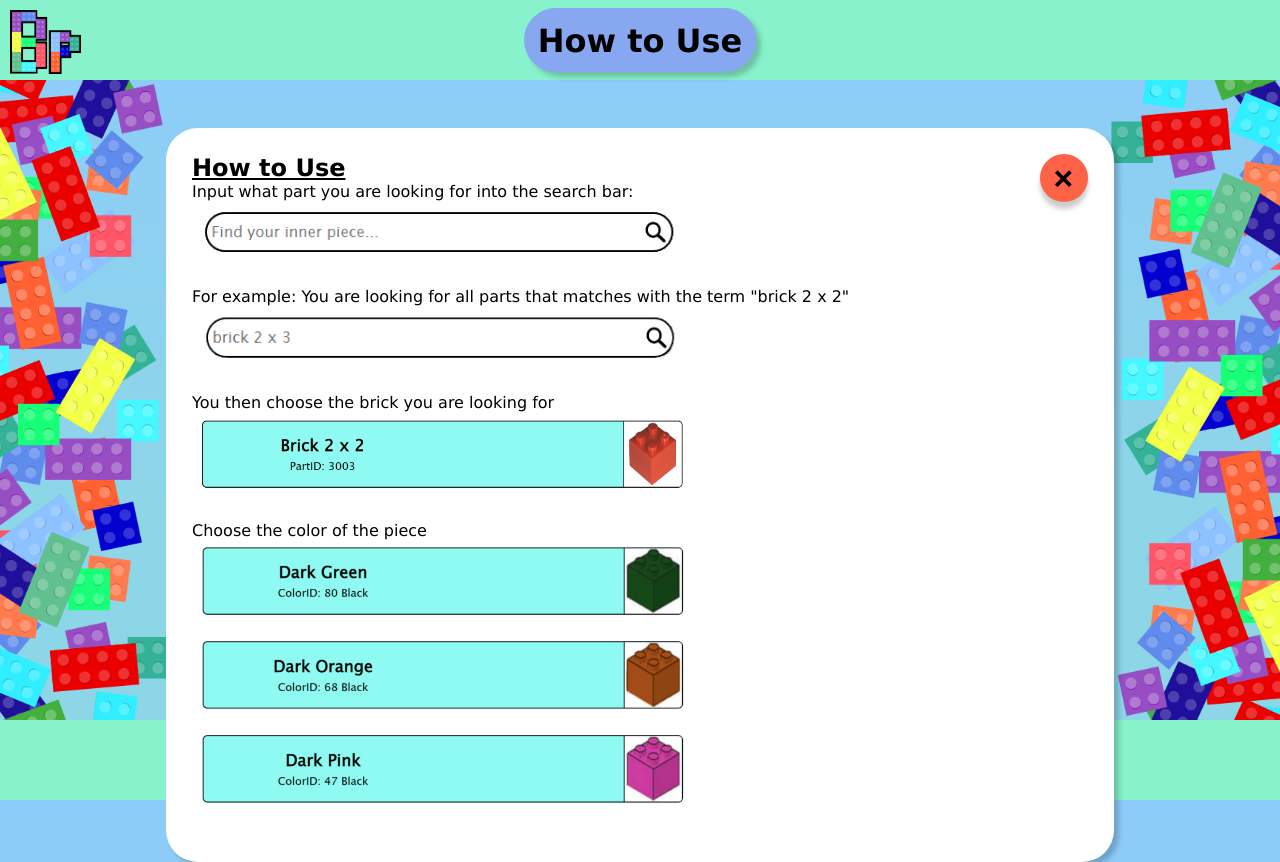
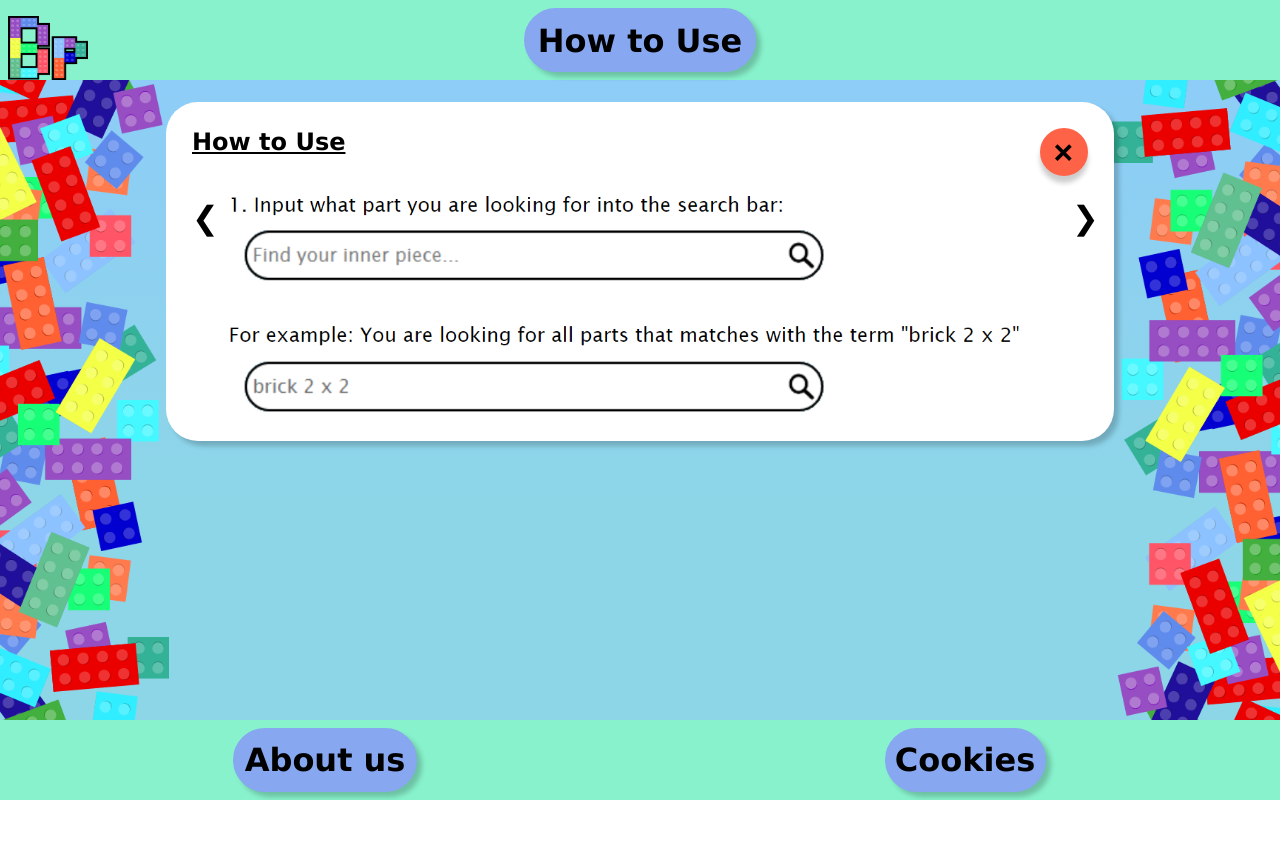
Before and after one commit to SamuelHellqvist/tnmk30_lego, a PHP site: page /index.php in a window 1280 px wide, after a click on "How to Use"; the page is wider, and only the part inside the window is pictured. After the commit the page ends 800 px from the top of that part, so only its background shows below. Run offline with PHP 8.4, Linux system fonts and the light colour scheme.

Commit message:
Liute småfix
fixat en slide till how to use, fixat bilden i hot wo use, fixat top button till en pil

```diff
--- a/head.txt
+++ b/head.txt
@@ -5,7 +5,8 @@
     <meta charset="UTF-8">
     <meta http-equiv="X-UA-Compatible" content="IE=edge">
     <meta name="viewport" content="width=device-width, initial-scale=1.0">
-    <title>Document</title>
+    <title>Baseplate</title>
+    <link rel="icon" href="images/logoIcon.ico"/>
     <link rel="stylesheet" href="style.css">
     <script src="script.js" defer></script>
 </head>
--- a/howToUse.txt
+++ b/howToUse.txt
@@ -1,13 +1,14 @@
 <h2><strong><u>How to Use</u></strong></h2>
-<p>Input what part you are looking for into the search bar:</p>
-<p><img src="images/input.PNG" class="howToUseImg" alt="Empty searchbar"></p>
 <p>&nbsp;</p>
-<p>For example: You are looking for all parts that matches with the term "brick 2 x 2"</p>
-<p><img src="images/example.PNG" class="howToUseImg" alt="Example search: &ldquo;brick 2 x 3&rdquo;"></p>
 <p>&nbsp;</p>
-<p>You then choose the brick you are looking for</p>
-<p><img src="images/chooseBrick.png" class="howToUseImg" alt="Choose brick: &ldquo;brick 2 x 2&rdquo;"></p>
-<p>&nbsp;</p>
-<p>Choose the color of the piece</p>
-<p><img src="images/chooseColor.png" class="howToUseImg" alt="Choose color: &ldquo;brick 2 x 2&rdquo;"></p>
-<p>&nbsp;</p>
+<div id="slideSection">
+    <button class="slide-button" onclick="plusDivs(-1)">&#10094;</button>
+
+    <img class="mySlides" src="images/oneInput.PNG">
+    <p>&nbsp;</p>
+    <img class="mySlides" src="images/twoChoosePart.PNG">
+    <p>&nbsp;</p>
+    <img class="mySlides" src="images/threeChooseColor.PNG">
+
+    <button class="slide-button" onclick="plusDivs(+1)">&#10095;</button>
+</div>
--- a/index.php
+++ b/index.php
@@ -6,7 +6,8 @@
         <meta charset="UTF-8">
         <meta http-equiv="X-UA-Compatible" content="IE=edge">
         <meta name="viewport" content="width=device-width, initial-scale=1.0">
-        <title>Huvudsida</title>
+        <title>Baseplate</title>
+        <link rel="icon" href="images/logoIcon.ico"/>
         <link rel="stylesheet" href="style.css">
         <script src="script.js" defer></script>
     </head>
@@ -29,7 +30,6 @@
                 <button onclick="closePopup(howToUsePopup)" class="closeBtn">+</button>
                 <?php include("howToUse.txt"); ?>
             </article>
-
             <article class="popuptext" id="aboutUsPopup">
                 <button onclick="closePopup(aboutUsPopup)" class="closeBtn">+</button>
                 <?php include("aboutUs.txt"); ?>
@@ -56,6 +56,8 @@
             </form>
         </div>
 
+    <button id="topBtn" title="go to top">Top</button>
+
         <footer>
             <div class="popup" onclick="popupFunction(aboutUsPopup)">
                 <button id="about" >About us</button>
--- a/script.js
+++ b/script.js
@@ -49,3 +49,23 @@ function topFunction() {
 }
 
 topbutton.addEventListener("click", topFunction);
+
+
+/*NOTE This scirpt originates from w3schools.com NOTE*/
+var slideIndex = 1;
+showDivs(slideIndex);
+
+function plusDivs(n) {
+  showDivs(slideIndex += n);
+}
+
+function showDivs(n) {
+  var i;
+  var x = document.getElementsByClassName("mySlides");
+  if (n > x.length) {slideIndex = 1}
+  if (n < 1) {slideIndex = x.length} ;
+  for (i = 0; i < x.length; i++) {
+    x[i].style.display = "none";
+  }
+  x[slideIndex-1].style.display = "block";
+}
--- a/search.php
+++ b/search.php
@@ -120,7 +120,7 @@ if($count === 0){
 
 ?>
 <!-- lägger till top-knappen -->
-<button id="topBtn" title="go to top">Top</button>
+<button id="topBtn" title="go to top">➜</button>
 
 </body>
 
--- a/style.css
+++ b/style.css
@@ -65,18 +65,18 @@ footer{
 
 
 /* --- Bilder --- */
-.howToUseImg{
-    width: 500px;
-    max-width: 100%;
-
+.mySlides{
+    max-width: 90%;
+    justify-self: center;
 }
 
 #logo_header {
     position: absolute;
     left: 0;
-    height: 80%;
-    padding: 0.75vw;
-    top:0%;
+    height: 4rem;
+    padding: 0.5rem;
+    top:0.5rem;
+    width: 5rem;
 }
 
 #search_image {
@@ -150,12 +150,18 @@ input{
     z-index: 1;
     background-color: white;
     position: absolute;
-    top: 10vw;
+    top: 8vw;
     justify-self: center;
     padding: 2%;
     box-shadow:  5px 5px 5px rgba(0, 0, 0, 0.2);
 }
 
+#slideSection{
+display: flex;
+flex-direction: row;
+justify-content: space-between;
+
+}
 
 /* --- Alla knappar --- */
 /* Centrar knapp vertikalt i header*/
@@ -199,6 +205,23 @@ button{
     margin-right: 5vw;
     font-weight: bold;
     padding: 0%;
+}
+.slide-button{
+    background-color: transparent;
+    border: none;
+    box-shadow: none;
+    padding: 0%;
+    width: 1rem;
+    height: 1rem;
+}
+#slide-buttons{
+    text-align: center;
+}
+
+.slide-button:hover{
+    border: none;
+    box-shadow: none;
+    color: var(--tourqoise);
 }
 
 #about {
@@ -280,12 +303,16 @@ button:active{
     background-color: tomato; /* Set a background color */
     color: black; /* Text color */
     cursor: pointer; /* Add a mouse pointer on hover */
-    font-size: 1.5rem;
+    font-size: 2rem;
     display: none;
-    padding: 0.5%  1% 0.5% 1%;
+    padding: 0%;
     border-radius: 20rem;
     border: solid tomato;
-    font-weight: bold;
+    font-weight: bolder;
+    height: 2rem;
+    width: 3rem;
+    transform: rotate(-90deg);
+    line-height: 0.5rem;
   }
 
 #topBtn:hover{
@@ -419,9 +446,11 @@ form{
 
     #logo_header{
         position: relative;
-        width: 10vh;
-        height: 80%;
-        padding: 0.75vw;
+        left: 0;
+        width: 5rem;
+        height: 4rem;
+        padding: 0.5rem;
+        top:0%;
     }
 
     .popuptext{
```
Also changed, not shown: images/example.PNG, images/logoIcon.ico (added), images/oneInput.PNG (added), images/threeChooseColor.PNG (added), images/twoChoosePart.PNG (added).
